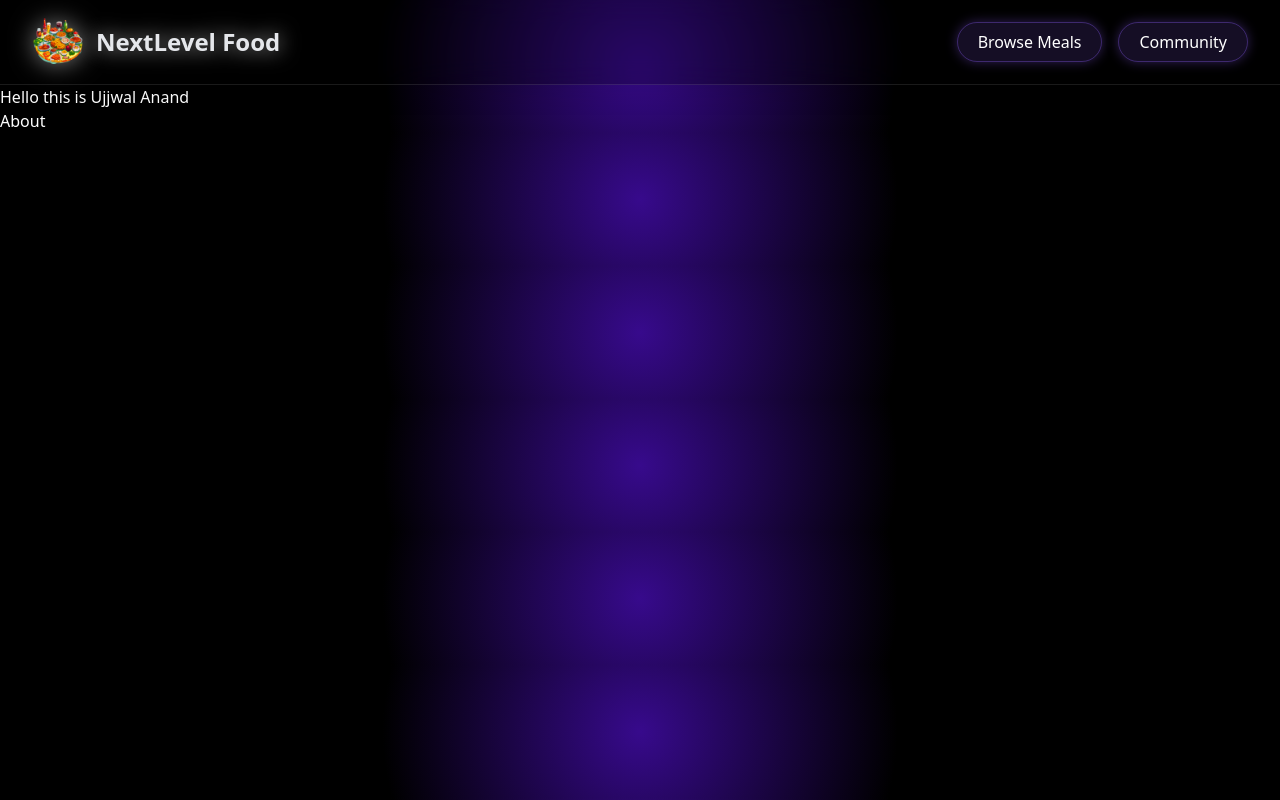
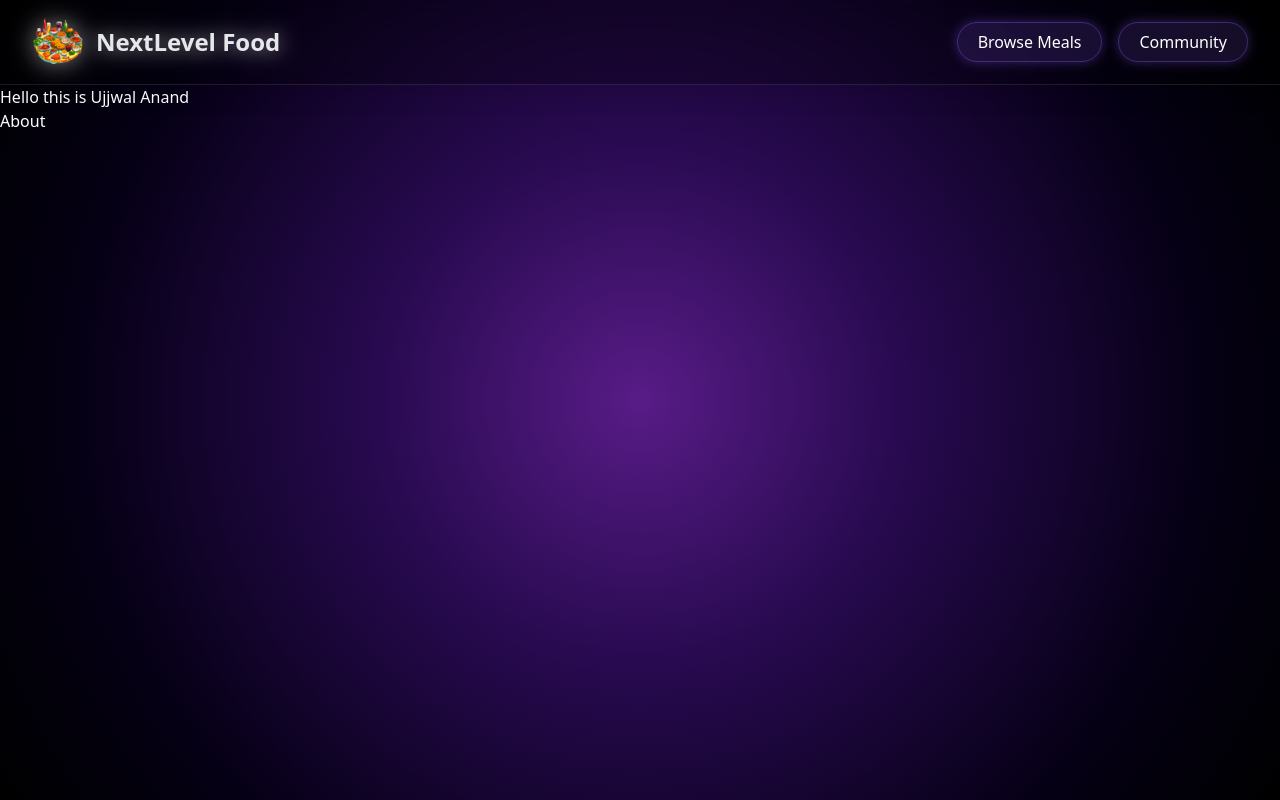
Before and after one commit to ujjwalanand678/Next.js-NextLevel-Food-Community, a Next.js app: page / in a window 1280 px wide. Built offline with nearby package versions, Linux system fonts and the light colour scheme.

Commit message:
header and backroung completed

```diff
--- a/app/layout.js
+++ b/app/layout.js
@@ -10,8 +10,8 @@ export const metadata = {
 export default function RootLayout({ children }) {
   return (
     <html lang="en">
-      <body className="bg-[radial-gradient(circle,rgba(55,10,140,1)_0%,rgba(0,0,0,1)_40%)]">
-        <MainHeader/>
+      <body className="bg-[radial-gradient(circle_at_center,rgba(88,28,135,1)_0%,rgba(40,10,80,1)_35%,rgba(5,0,20,1)_75%,rgba(0,0,0,1)_100%)] bg-fixed">
+        <MainHeader />
         {children}
       </body>
     </html>
```
